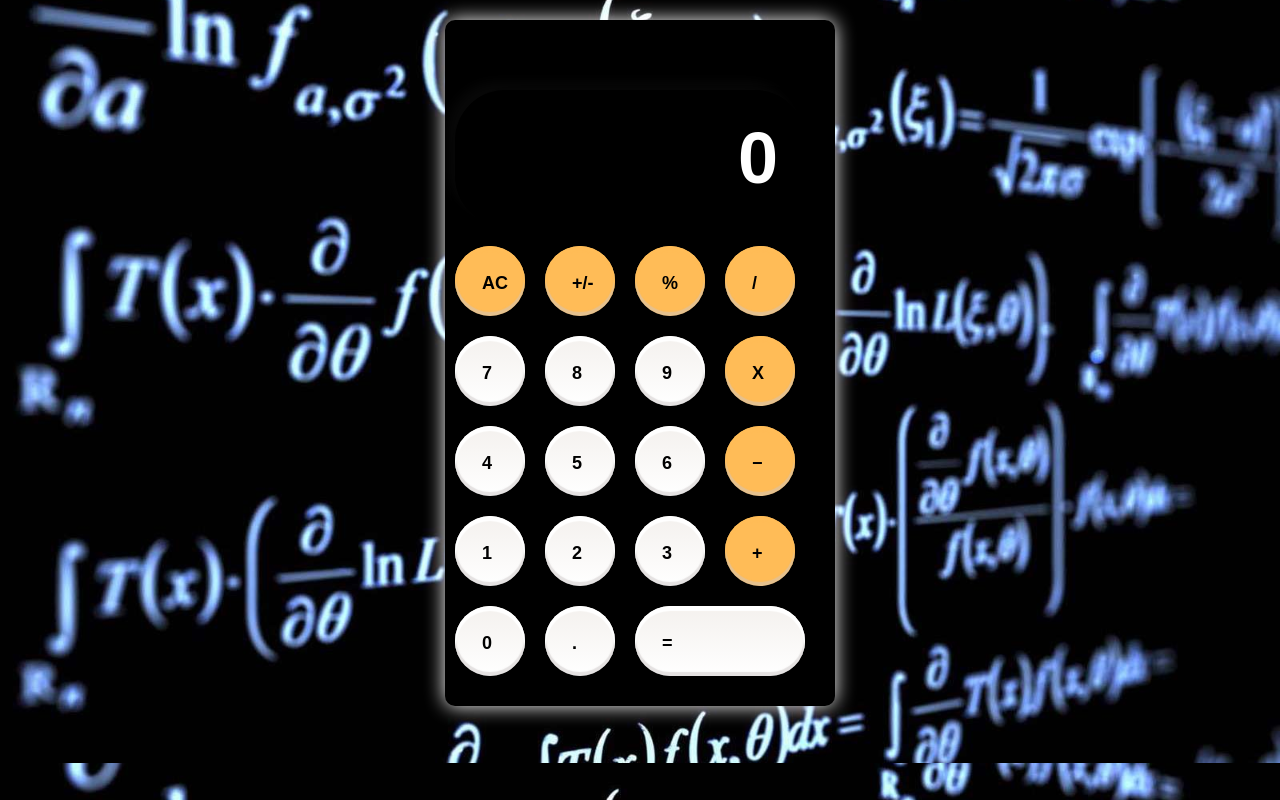
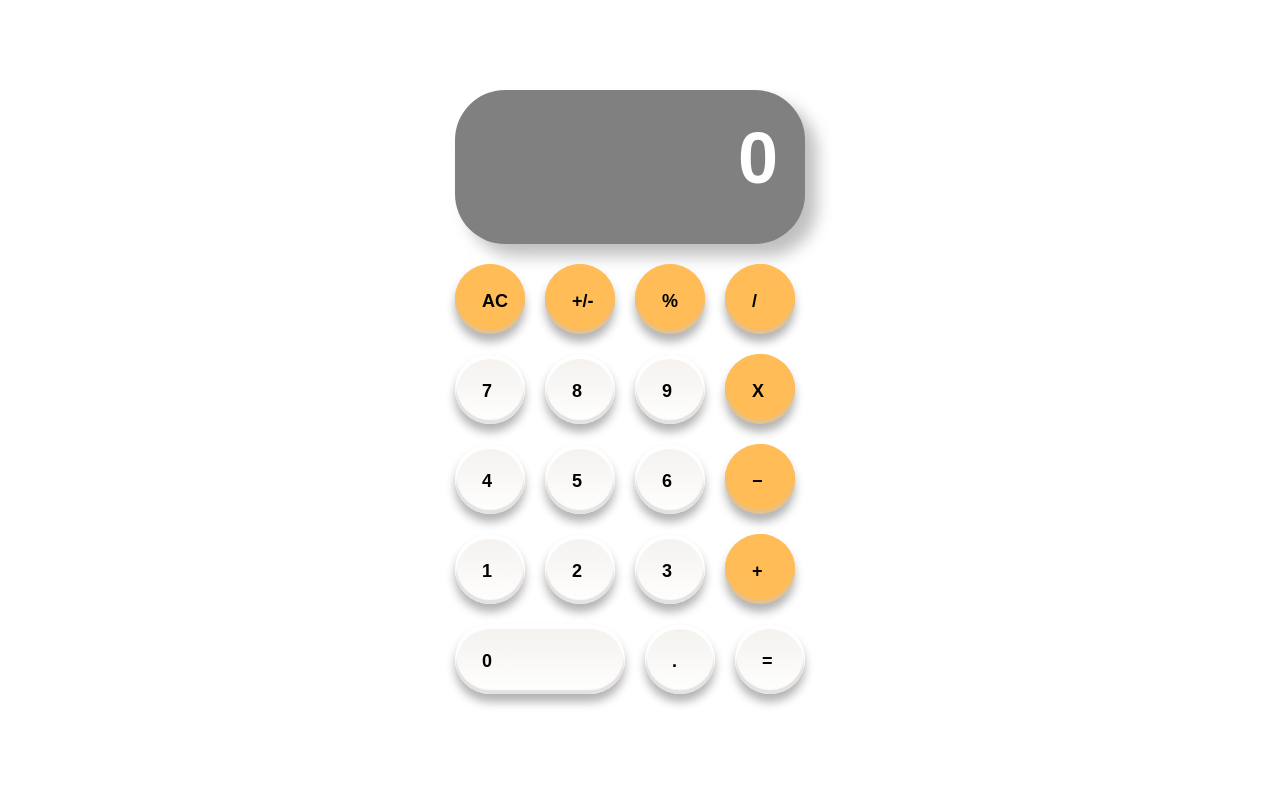
Before and after one commit to pacyL2K19/react-calculator, a React (Create React App) app: page / in a window 1280 px wide. Built offline with nearby package versions, Linux system fonts and the light colour scheme.

Commit message:
Create cutstom 0 button

```diff
--- a/src/components/Button.js
+++ b/src/components/Button.js
@@ -6,8 +6,12 @@ const Button = ({ name, clickHandler }) => {
   const handleClick = (name) => {
     clickHandler(name);
   };
+  const addClass = (name) => {
+    if (name === '0') return 'button-zero';
+    return '';
+  };
   return (
-    name === '=' ? <div className="button button-equal" onClick={() => handleClick(name)} onKeyDown={() => handleClick(name)} tabIndex={0} role="button"><span className="text">{name}</span></div> : <div className={symbols.includes(name) ? 'symbol' : 'button'} onClick={() => handleClick(name)} onKeyDown={() => handleClick(name)} tabIndex={0} role="button"><span className="text">{name}</span></div>
+    name === '=' ? <div className="button" onClick={() => handleClick(name)} onKeyDown={() => handleClick(name)} tabIndex={0} role="button"><span className="text">{name}</span></div> : <div className={symbols.includes(name) ? 'symbol' : `button ${addClass(name)}`} onClick={() => handleClick(name)} onKeyDown={() => handleClick(name)} tabIndex={0} role="button"><span className="text">{name}</span></div>
   );
 };
 
--- a/src/index.css
+++ b/src/index.css
@@ -1,17 +1,19 @@
 body {
   font: 14px "Century Gothic", Futura, sans-serif;
   margin: 20px;
-  background-image: url(./assets/065940d761_40780_maths-wallpoper-wikimedia-dp.jpg);
+
+  /* background-image: url(./assets/065940d761_40780_maths-wallpoper-wikimedia-dp.jpg); */
   background-position: center;
   background-size: cover;
 }
 
 .main-box {
-  background-color: black;
+  /* background-color: black; */
   padding: 70px 10px 10px 10px;
   margin: 10px;
   border-radius: 10px;
-  box-shadow: 0 0 20px white;
+
+  /* box-shadow: 0 0 20px white; */
 }
 
 #root {
@@ -47,7 +49,7 @@ body {
     inset 0 -3px 1px 1px rgba(204, 198, 197, 0.5);
 }
 
-.button-equal {
+.button-zero {
   width: 170px;
   border-radius: 40px;
 }
@@ -100,7 +102,8 @@ body {
 
 .result {
   margin: 0 20px 20px 0;
-  background-color: transparent;
+  background-color: gray;
+  height: 100px;
   color: white;
   font-size: 72px;
   box-shadow:
```
